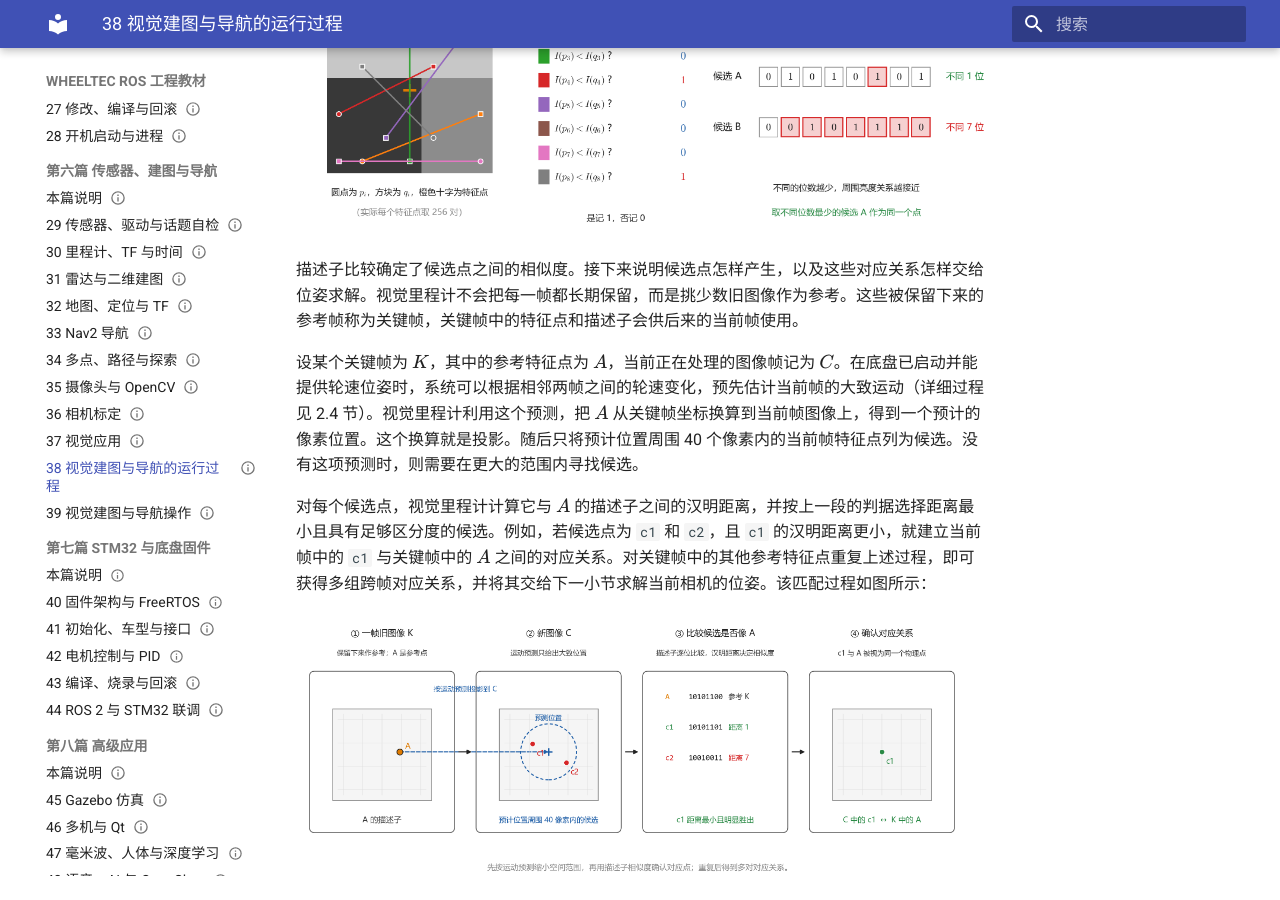
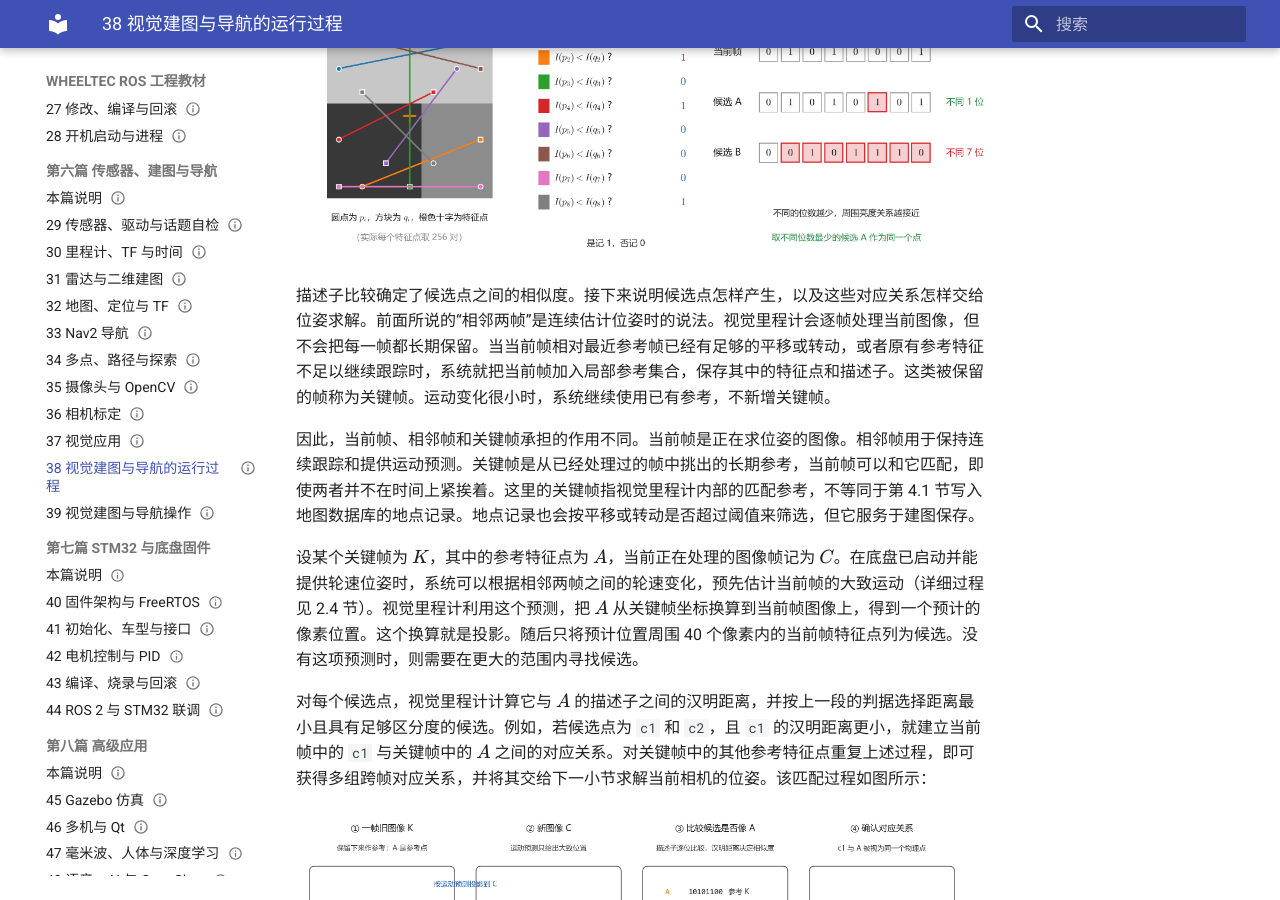
Before and after one commit to EnosElinsa/wheeltec-ros-textbook, an MkDocs documentation site: the page built from docs/06-sensors-navigation/38-visual-runtime.md, in a window 1280 px wide and 900 px high, scrolled down 14281 px. Built offline with MkDocs 1.6.1 and Material for MkDocs 9.7.7, drawn with Linux system fonts in a browser that asks for light colours; some of the changed text lies outside the part shown.

Commit message:
docs: clarify keyframe and adjacent-frame roles

```diff
--- a/docs/06-sensors-navigation/38-visual-runtime.md
+++ b/docs/06-sensors-navigation/38-visual-runtime.md
@@ -230,7 +230,7 @@ $$
 
 ## 2.3 视觉里程计
 
-有了像素对应的三维坐标（2.1）和相机相对车身的位置（2.2），就可以比较前后帧中同一批点的位置变化。RTAB-Map 的视觉里程计节点订阅 RGB-D 消息，由这些变化推算相机的转动和平移，再逐帧累加成车相对出发处的运动。这个由图像估计运动的过程称为**视觉里程计**（Visual Odometry, VO）。它处理一帧分四步：挑出特征点、描述并匹配特征点、求解位姿、发布位姿。
+有了像素对应的三维坐标（2.1）和相机相对车身的位置（2.2），就可以比较当前帧与此前参考帧中同一批点的位置变化。连续跟踪时，参考帧通常是时间上相近的上一帧，因此前面也把它概括为比较相邻两帧。RTAB-Map 的视觉里程计节点订阅 RGB-D 消息，由这些变化推算相机的转动和平移，再逐帧累加成车相对出发处的运动。这个由图像估计运动的过程称为**视觉里程计**（Visual Odometry, VO）。它处理一帧分四步：挑出特征点、描述并匹配特征点、求解位姿、发布位姿。
 
 ### 2.3.1 特征点提取
 
@@ -276,7 +276,9 @@ $$
 
 ![描述与匹配。左：特征点周围按固定的表取 8 对像素。中：每对比较亮度得到 0 或 1。右：与候选逐位对照，不同的位数最少的候选 A 是同一个点](./assets/brief-descriptor.png)
 
-描述子比较确定了候选点之间的相似度。接下来说明候选点怎样产生，以及这些对应关系怎样交给位姿求解。视觉里程计不会把每一帧都长期保留，而是挑少数旧图像作为参考。这些被保留下来的参考帧称为关键帧，关键帧中的特征点和描述子会供后来的当前帧使用。
+描述子比较确定了候选点之间的相似度。接下来说明候选点怎样产生，以及这些对应关系怎样交给位姿求解。前面所说的“相邻两帧”是连续估计位姿时的说法。视觉里程计会逐帧处理当前图像，但不会把每一帧都长期保留。当当前帧相对最近参考帧已经有足够的平移或转动，或者原有参考特征不足以继续跟踪时，系统就把当前帧加入局部参考集合，保存其中的特征点和描述子。这类被保留的帧称为关键帧。运动变化很小时，系统继续使用已有参考，不新增关键帧。
+
+因此，当前帧、相邻帧和关键帧承担的作用不同。当前帧是正在求位姿的图像。相邻帧用于保持连续跟踪和提供运动预测。关键帧是从已经处理过的帧中挑出的长期参考，当前帧可以和它匹配，即使两者并不在时间上紧挨着。这里的关键帧指视觉里程计内部的匹配参考，不等同于第 4.1 节写入地图数据库的地点记录。地点记录也会按平移或转动是否超过阈值来筛选，但它服务于建图保存。
 
 设某个关键帧为 $K$，其中的参考特征点为 $A$，当前正在处理的图像帧记为 $C$。在底盘已启动并能提供轮速位姿时，系统可以根据相邻两帧之间的轮速变化，预先估计当前帧的大致运动（详细过程见 2.4 节）。视觉里程计利用这个预测，把 $A$ 从关键帧坐标换算到当前帧图像上，得到一个预计的像素位置。这个换算就是投影。随后只将预计位置周围 40 个像素内的当前帧特征点列为候选。没有这项预测时，则需要在更大的范围内寻找候选。
 
```
